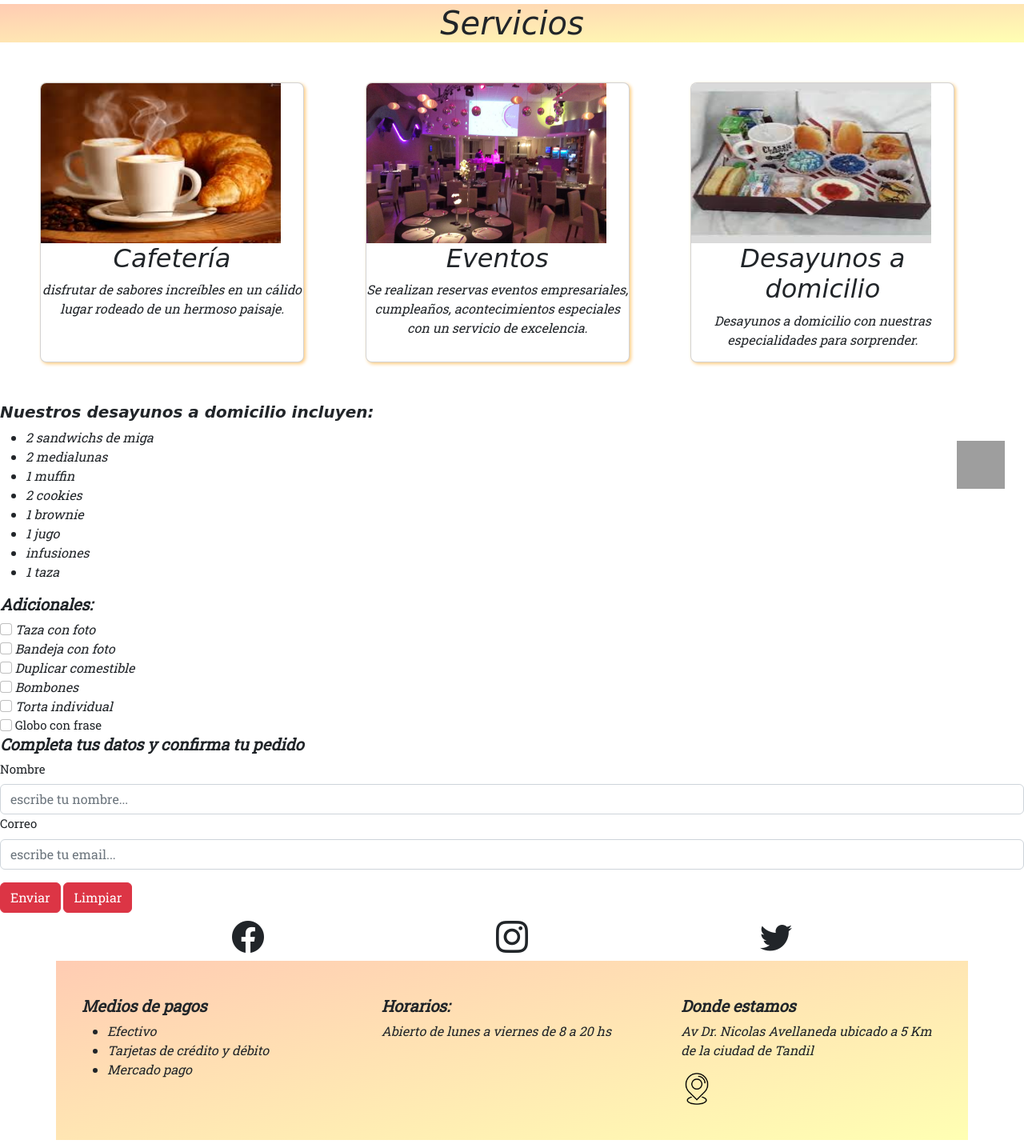
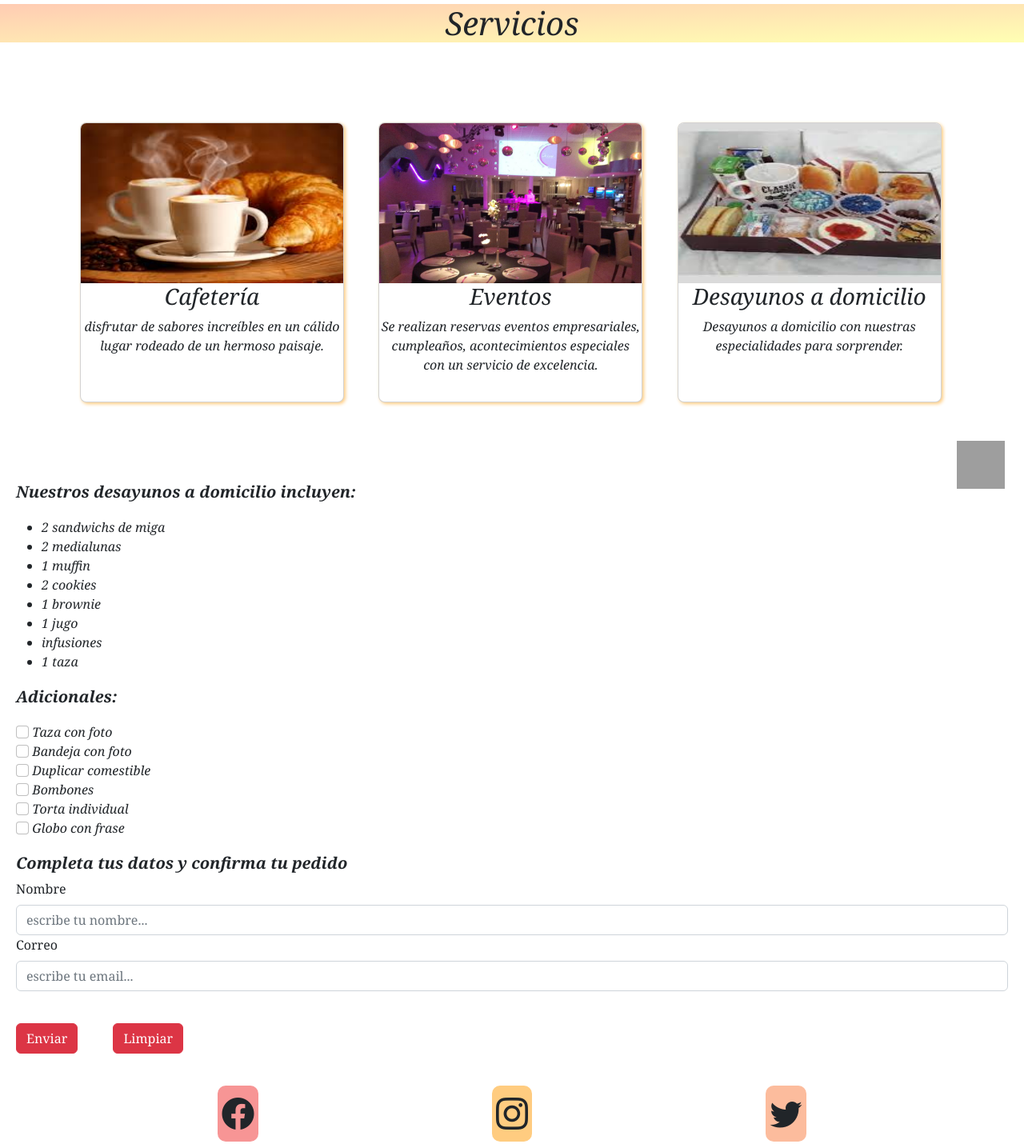
Before and after one commit to AlejandraAguirrez/cafeteria-amaike, a website: page paginas/servicios.html in a window 1280 px wide. Shown: the part 141-1571 px from the top of the page at 80% size. Drawn offline with nearby package versions, Linux system fonts and the light colour scheme; grey boxes are pictures that could not be loaded.

Commit message:
utilización extend mixim map

```diff
--- a/Index.css
+++ b/Index.css
@@ -1,16 +1,21 @@
+.grid-base, .img, .conteiner {
+  display: grid;
+  grid-template-columns: repeat(3, 1fr);
+  margin: 80px; }
+
 * {
   margin: 0px;
   padding: 0px; }
 
 body {
-  font-family: 'Roboto Slab', serif;
-  font-size: 15px; }
+  font-family: Cambria, Cochin, Georgia; }
 
 .img-inicio {
   width: 800px;
   height: 600px;
-  margin: 10px 25%;
-  border: 80px; }
+  margin: 10px 20%;
+  border: 80px;
+  border-radius: 150px; }
 
 .logo:hover {
   transform: scale(1.2);
@@ -19,22 +24,22 @@ body {
 h1 {
   text-align: center;
   font-style: italic;
-  font-family: cursive;
+  font-family: Cambria, Cochin, Georgia;
   background-image: linear-gradient(to bottom right, #ffccb3, #ffffb3); }
 
 h2 {
-  font-family: cursive;
-  font-style: italic; }
+  font-family: Cambria, Cochin, Georgia;
+  font-style: italic;
+  font-size: 28px; }
 
 .contenedor {
   height: 300px;
-  width: 100%;
+  width: 95%;
   display: flex;
   background-image: linear-gradient(to bottom right, #ffccb3, #ffffb3);
   padding: 10px;
   border-radius: 30px;
-  margin: 20px; }
-
+  margin: 30px; }
   .contenedor_description {
     padding: 10px;
     font-size: 18px;
@@ -49,15 +54,13 @@ h2 {
   list-style-type: none; }
 
 .textcenter {
-  font-family: Cambria, Cochin, Georgia, Times, 'Times New Roman', serif;
+  font-family: Cambria, Cochin, Georgia;
   font-style: italic;
   font-size: 50px;
   text-align: center;
   margin-bottom: 30px; }
 
 .img {
-  display: grid;
-  grid-template-columns: 1fr 1fr 1fr;
   grid-auto-rows: mimax(200px, auto);
   gap: 15px;
   margin: 80px; }
@@ -69,8 +72,7 @@ h2 {
   color: #9e5a5a;
   font-size: 30px;
   font-style: italic;
-  font-family: cursive; }
-
+  font-family: Cambria, Cochin, Georgia; }
   .cont__grid {
     display: grid;
     grid-template-columns: 300px 400px;
@@ -87,7 +89,8 @@ h2 {
   transform: rotate(10deg); }
 
 .margenes {
-  margin-left: 20px; }
+  margin-left: 20px;
+  margin: 20px; }
 
 .redes {
   margin: 40px; }
@@ -97,10 +100,17 @@ h2 {
   padding: 20px;
   background-image: linear-gradient(to bottom right, #ffccb3, #ffffb3); }
 
-
 .menu {
   margin-left: 10%;
   margin-top: 5%; }
+
+table {
+  width: 50%;
+  border-collapse: collapse; }
+
+th, td {
+  border: solid 1px;
+  padding: 5px; }
 
 th {
   background-image: linear-gradient(to bottom right, #ffccb3, #ffffb3);
@@ -114,11 +124,6 @@ tr:hover {
   background-color: #aaa;
   cursor: pointer; }
 
-.conteiner {
-  margin: 30px;
-  display: grid;
-  grid-template-columns: repeat(3, 1fr); }
-
 .card {
   width: 330px;
   height: 350px;
@@ -129,9 +134,41 @@ tr:hover {
   overflow: hidden;
   transition: all 0.3s; }
 
-card:hover {
+.card:hover {
   transform: translateY(-15px);
   box-shadow: 0 2px 2px rgba 0, 0, 0, 0.4; }
+
+.dato-1 {
+  border-radius: 10px;
+  border: 2px solid #9e5a5a;
+  padding: 15px;
+  font-style: normal;
+  background-color: #fae5c4; }
+
+.dato-2 {
+  border-radius: 10px;
+  border: 2px solid #9e5a5a;
+  padding: 15px;
+  font-style: italic;
+  background-color: #fcf3f3; }
+
+.link-facebook {
+  border-radius: 10px;
+  background-color: #f79595;
+  margin: 20px;
+  padding: 5px; }
+
+.link-instagram {
+  border-radius: 10px;
+  background-color: #ffcc80;
+  margin: 20px;
+  padding: 5px; }
+
+.link-twitter {
+  border-radius: 10px;
+  background-color: #fcbc9d;
+  margin: 20px;
+  padding: 5px; }
 
 @media (max-width: 992px) {
   .conteiner {
--- a/_variables.scss
+++ b/_variables.scss
@@ -0,0 +1,6 @@
+$colorFondo: linear-gradient(to bottom right, #ffccb3, #ffffb3);
+$centrado: center;
+$fuente:  Cambria, Cochin, Georgia;
+$fuenteSmall: 18px;
+$fuenteMedium: $fuenteSmall + 10;
+$colorFuente:  rgb(158, 90, 90);
--- a/paginas/servicios.html
+++ b/paginas/servicios.html
@@ -36,24 +36,24 @@
     <h1>Servicios</h1>
     <section class="conteiner">
       <div class="card">
-        <img src="../imagenes/cafeteria.jpg" alt="cafeteria" width="300" height="200"/>
+        <img src="../imagenes/cafeteria.jpg" alt="cafeteria" width="350" height="200"/>
          <h2>Cafetería</h2>
          <p class="fst-italic fs-6"> disfrutar de sabores increíbles en un cálido lugar rodeado de un hermoso paisaje.</p>
       </div>
       <div class="card">
-        <img src="../imagenes/eventos.jpg" alt="eventos" width="300" height="200"/>
+        <img src="../imagenes/eventos.jpg" alt="eventos" width="350" height="200"/>
         <h2>Eventos</h2>
         <p class="fst-italic fs-6">Se realizan reservas eventos empresariales, cumpleaños, acontecimientos especiales con un servicio de excelencia.</p>
       </div>
       <div class="card">
-       <img src="../imagenes/desayuno.jpg" alt="eventos" width="300" height="200"/>
+       <img src="../imagenes/desayuno.jpg" alt="desayunos" width="350" height="200"/>
        <h2>Desayunos a domicilio</h2>
        <p class="fst-italic fs-6">Desayunos a domicilio con nuestras especialidades para sorprender.</p>
       </div>
     </section>
     <section>
-      <h2  class="h5 fw-semibold fst-italic fs-5">Nuestros desayunos a domicilio incluyen:</h2>
-        <ul  class="fst-italic fs-6">
+      <h2  class="h5 fw-semibold fst-italic fs-5 margenes">Nuestros desayunos a domicilio incluyen:</h2>
+        <ul  class="fst-italic fs-6 margenes">
           <li>2 sandwichs de miga</li>
           <li>2 medialunas</li>
           <li>1 muffin</li>
@@ -64,7 +64,8 @@
            <li>1 taza</li>
         </ul>
       <form  action="post" method="post">
-        <h4  class="h5 fw-semibold fst-italic fs-5">Adicionales:</h4>
+         <h4  class="h5 fw-semibold fst-italic fs-5 margenes">Adicionales:</h4>
+         <div class="margenes">
          <input type="checkbox" class="form-check-input" id="exampleCheck1">
          <label class="form-check-label fst-italic fs-6" for="exampleCheck1">Taza con foto</label>
          <br>
@@ -81,8 +82,10 @@
          <label class="form-check-label fst-italic fs-6" for="exampleCheck1">Torta individual</label>
          <br>
          <input type="checkbox" class="form-check-input" id="exampleCheck1">
-        <label class="form-check-label" for="exampleCheck1">Globo con frase</label>
-        <br>
+         <label class="form-check-label fst-italic fs-6" for="exampleCheck1">Globo con frase</label>
+       </div>
+
+      <div class="margenes">
          <h4 class="h5 fw-semibold fst-italic fs-5">Completa tus datos y confirma tu pedido</h4>
        <div>
          <label for="exampleFormControlInput1" class="form-label">Nombre</label>
@@ -93,15 +96,16 @@
          <input type="email" class="form-control" id="exampleFormControlInput1" placeholder="escribe tu email...">
        </div>
       </div>
-    <button type="submit" class="btn btn-danger">Enviar</button>
-    <input class="btn btn-danger" type="reset" value="Limpiar">
+
+      <button type="submit" class="btn btn-danger margenes">Enviar</button>
+      <input class="btn btn-danger margenes" type="reset" value="Limpiar">
     </form>
     </section>
          <!-- redes -->
     <section class="d-flex justify-content-evenly">
-      <a class="fs-1 text-dark" href="https://facebook.com"><i class="bi bi-facebook"></i></a>
-      <a class="fs-1 text-dark" href="https://instagram.com"><i class="bi bi-instagram"></i></a>
-      <a class="fs-1 text-dark" href="https://twitter.com"><i class="bi bi-twitter"></i></a>
+      <a class="fs-1 text-dark link-facebook" href="https://facebook.com"><i class="bi bi-facebook"></i></a>
+      <a class="fs-1 text-dark link-instagram" href="https://instagram.com"><i class="bi bi-instagram"></i></a>
+      <a class="fs-1 text-dark link-twitter" href="https://twitter.com"><i class="bi bi-twitter"></i></a>
     </section>
 
   </main>
--- a/style.scss
+++ b/style.scss
@@ -1,19 +1,28 @@
+@import 'variables';
+
+//extend
+.grid-base {
+    display: grid;
+    grid-template-columns: repeat(3, 1fr);
+    margin: 80px;
+}
+
 * {
     margin: 0px;
     padding: 0px;
 }
 
 body {
-    font-family: 'Roboto Slab', serif;
-    font-size: 15px;
+    font-family: $fuente;
 }
 
 // imagen pcipal
 .img-inicio {
     width: 800px;
     height: 600px;
-    margin: 10px 25%;
+    margin: 10px 20%;
     border: 80px;
+    border-radius: 150px;
 }
 
 .logo:hover {
@@ -22,31 +31,32 @@ body {
 }
 
 h1 {
-    text-align: center;
+    text-align: $centrado;
     font-style: italic;
-    font-family: cursive;
-    background-image: linear-gradient(to bottom right, #ffccb3, #ffffb3);
+    font-family: $fuente;
+    background-image: $colorFondo;
 }
 
 h2 {
-    font-family: cursive;
+    font-family: $fuente;
     font-style: italic;
+    font-size: $fuenteMedium;
 }
 
 .contenedor {
     height: 300px;
-    width: 100%;
+    width: 95%;
     display: flex;
-    background-image: linear-gradient(to bottom right, #ffccb3, #ffffb3);
+    background-image: $colorFondo;
     padding: 10px;
     border-radius: 30px;
-    margin: 20px;
+    margin: 30px;
+
+    &_description {
+    padding: 10px;
+    font-size: $fuenteSmall;
+    line-height: 30px;
 }
-
-.contenedor_description {
-    padding: 10px;
-    font-size: 18px;
-    line-height: 30px;
 }
 
 .imgcontenedor {
@@ -60,18 +70,17 @@ h2 {
 }
 
 .textcenter {
-    font-family: Cambria, Cochin, Georgia, Times, 'Times New Roman', serif;
+    font-family: $fuente;
     font-style: italic;
     font-size: 50px;
-    text-align: center;
+    text-align: $centrado;
     margin-bottom: 30px;
 }
 
 // grid imagenes index
 
 .img {
-    display: grid;
-    grid-template-columns: 1fr 1fr 1fr;
+    @extend .grid-base;
     grid-auto-rows: mimax(200px, auto);
     gap: 15px;
     margin: 80px;
@@ -83,17 +92,17 @@ h2 {
     margin: 20px 250px;
     padding: 20px;
     border-radius: 140px;
-    color: rgb(158, 90, 90);
+    color: $colorFuente;
     font-size: 30px;
     font-style: italic;
-    font-family: cursive;
-}
+    font-family: $fuente;
 
-.cont__grid {
+    &__grid {
     display: grid;
     grid-template-columns: 300px 400px;
-    align-items: center;
-    justify-items: center;
+    align-items: $centrado;
+    justify-items: $centrado;
+}
 }
 
 .image__cafe {
@@ -109,6 +118,7 @@ h2 {
 
 .margenes {
     margin-left: 20px;
+    margin: 20px;
 }
 
 .redes {
@@ -118,7 +128,7 @@ h2 {
 .footer {
     width: 100%;
     padding: 20px;
-    background-image: linear-gradient(to bottom right, #ffccb3, #ffffb3);
+    background-image: $colorFondo;
 }
 
 // pagina menu
@@ -139,7 +149,7 @@ th, td {
 }
 
 th {
-    background-image: linear-gradient(to bottom right, #ffccb3, #ffffb3);
+    background-image: $colorFondo ;
     color: rgb(17, 16, 15);
     text-align: left;
 }
@@ -156,9 +166,7 @@ tr:hover {
 // pagina servicios
 
 .conteiner {
-    margin: 30px;
-    display: grid;
-    grid-template-columns: repeat(3, 1fr);
+   @extend .grid-base;
 }
 
 .card {
@@ -172,9 +180,45 @@ tr:hover {
     transition: all 0.3s;
 }
 
-card:hover {
+.card:hover {
     transform: translateY(-15px);
     box-shadow: 0 2px 2px rgba (0, 0, 0, 0.4);
+}
+
+// pagina reserva
+//MIXIN
+
+@mixin dato-base($style, $fondo) {
+    border-radius: 10px;
+    border: 2px solid $colorFuente;
+    padding: 15px;
+    font-style: $style;
+    background-color: $fondo;
+}
+
+.dato-1 {
+    @include dato-base(normal, #fae5c4);
+}
+
+.dato-2 {
+    @include dato-base(italic,rgb(252, 243, 243))
+}
+
+//Maps - Bucle each
+
+$redSocial: (
+    facebook:  rgb(247, 149, 149),
+    instagram: #ffcc80,
+    twitter: #fcbc9d,
+);
+
+@each $nombre, $color in $redSocial {
+   .link-#{$nombre} {
+        border-radius: 10px;
+        background-color: $color;
+        margin: 20px;
+        padding: 5px;
+    }
 }
 
 @media (max-width: 992px) {
@@ -190,8 +234,8 @@ card:hover {
     .contenedor {
         height: 650px;
         flex-direction: column;
-        align-items: center;
-        text-align: center;
+        align-items: $centrado;
+        text-align: $centrado;
         margin: 5px 10%;
     }
 
@@ -210,7 +254,7 @@ card:hover {
         border-radius: 100px;
         margin-top: 80px;
         margin-left: 15px;
-        text-align: center;
+        text-align: $centrado;
     }
 
     .cont__grid {
```
Also changed, not shown: index.html (+14 -15 lines), paginas/menu.html (+6 -6 lines), paginas/reservas.html (+7 -7 lines). Lines whose indentation alone changed are shown as unchanged.
